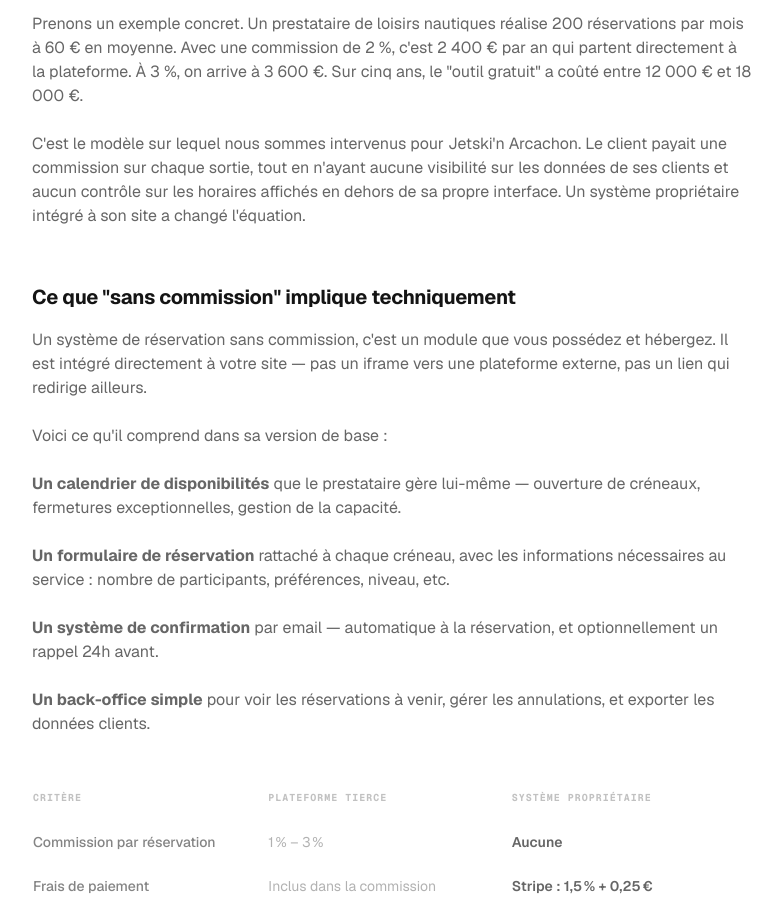
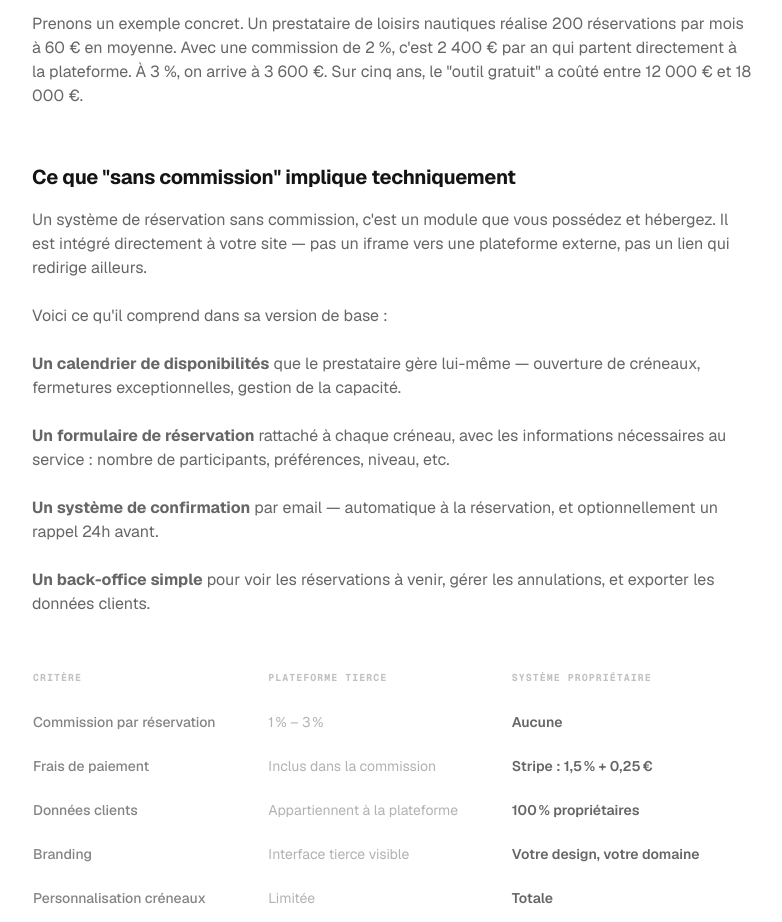
Before and after one commit to loanrmb/torquemade-v2, a Next.js app: page /blog/systeme-reservation-sans-commission in a window 1280 px wide. Shown: the part 940-1862 px from the top of the page, without its empty margins (248-1030 px from the left). Built offline with nearby package versions, Linux system fonts and the light colour scheme.

Commit message:
Update page.mdx

```diff
--- a/app/blog/(articles)/systeme-reservation-sans-commission/page.mdx
+++ b/app/blog/(articles)/systeme-reservation-sans-commission/page.mdx
@@ -24,8 +24,6 @@ import SchemaFlux from './_illustrations/SchemaFlux'
 Les plateformes de réservation en ligne se sont imposées ces dix dernières années avec une promesse simple : installation facile, zéro développement, visible sur leur marketplace. Le revers de la médaille est rarement affiché aussi clairement.
 
 Prenons un exemple concret. Un prestataire de loisirs nautiques réalise 200 réservations par mois à 60 € en moyenne. Avec une commission de 2 %, c'est 2 400 € par an qui partent directement à la plateforme. À 3 %, on arrive à 3 600 €. Sur cinq ans, le "outil gratuit" a coûté entre 12 000 € et 18 000 €.
-
-C'est le modèle sur lequel nous sommes intervenus pour Jetski'n Arcachon. Le client payait une commission sur chaque sortie, tout en n'ayant aucune visibilité sur les données de ses clients et aucun contrôle sur les horaires affichés en dehors de sa propre interface. Un système propriétaire intégré à son site a changé l'équation.
 
 ## Ce que "sans commission" implique techniquement
 
```
